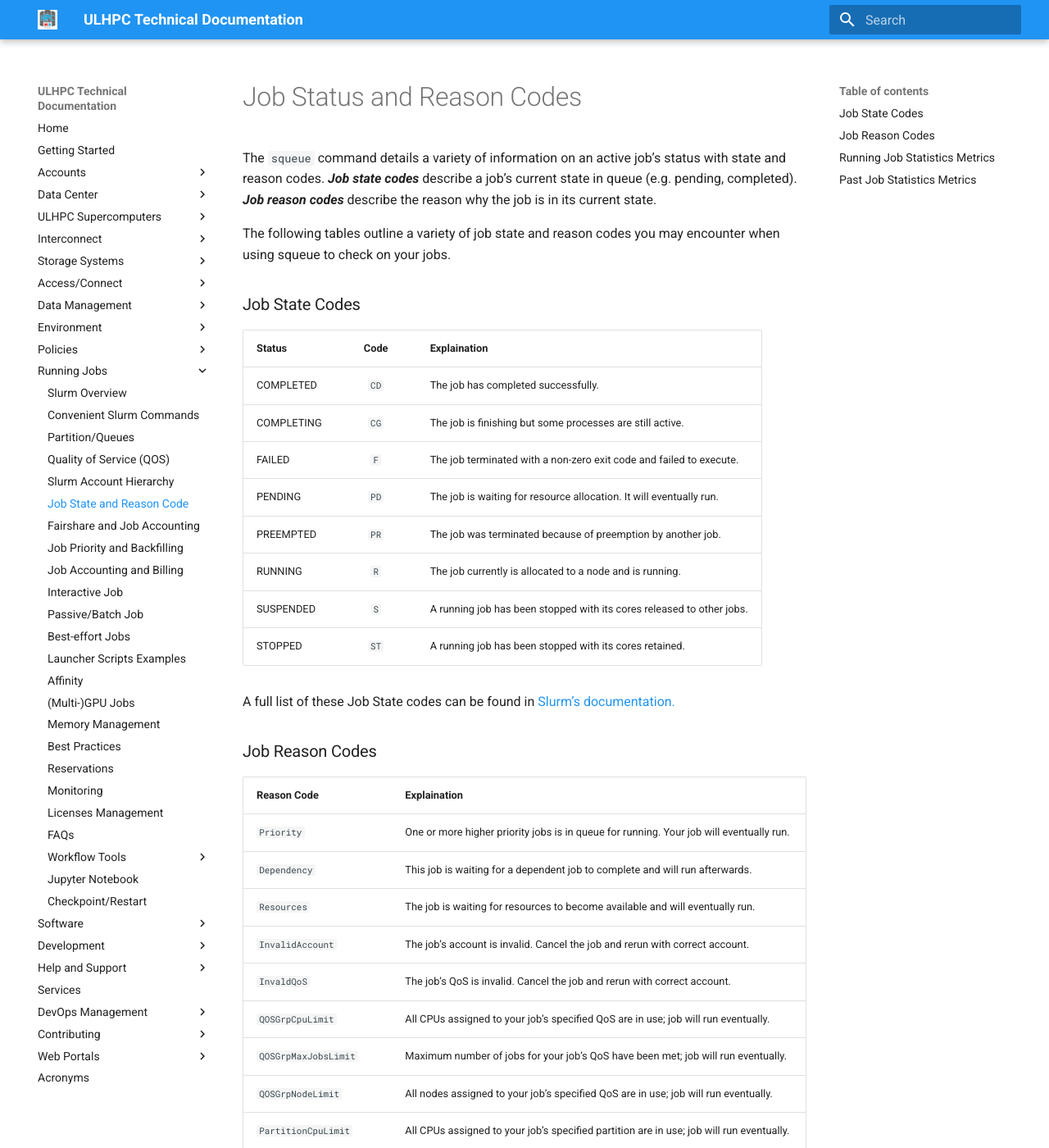
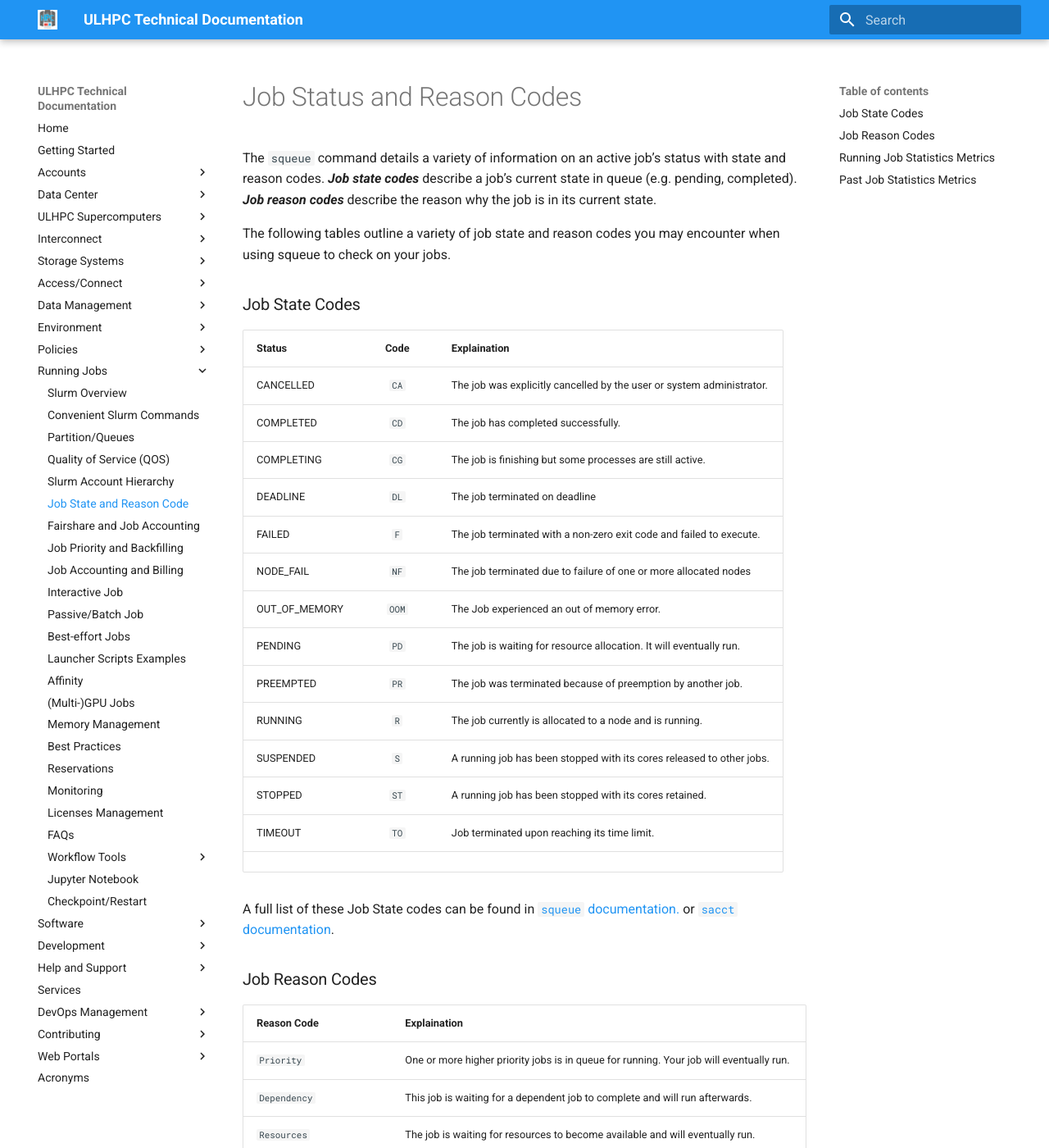
Before and after one commit to ULHPC/ulhpc-docs, an MkDocs documentation site: the page built from docs/jobs/reason-codes.md, in a window 1280 px wide and 1400 px high. Shown: the whole window at 82% size. Built offline with MkDocs 1.6.1 and Material for MkDocs 9.7.7, drawn with Linux system fonts in a browser that asks for light colours; comment, search, counter and statistics services are not loaded.

Commit message:
[jobs] complete job state
Signed-off-by: Sebastien Varrette <Sebastien.Varrette@uni.lu>

```diff
--- a/docs/jobs/reason-codes.md
+++ b/docs/jobs/reason-codes.md
@@ -13,17 +13,23 @@ may encounter when using squeue to check on your jobs.
 
 | Status        | Code  | Explaination                                                           |
 | ------------- | :---: | ---------------------------------------------------------------------- |
+| CANCELLED     | `CA`  | The job was explicitly cancelled by the user or system administrator.  |
 | COMPLETED     | `CD`  | The job has completed successfully.                                    |
 | COMPLETING    | `CG`  | The job is finishing but some processes are still active.              |
+| DEADLINE      | `DL`  | The job terminated on deadline                                         |
 | FAILED        | `F`   | The job terminated with a non-zero exit code and failed to execute.    |
+| NODE_FAIL     | `NF`  | The job terminated due to failure of one or more allocated nodes       |
+| OUT_OF_MEMORY | `OOM` | The Job experienced an out of memory error.                            |
 | PENDING       | `PD`  | The job is waiting for resource allocation. It will eventually run.    |
 | PREEMPTED     | `PR`  | The job was terminated because of preemption by another job.           |
 | RUNNING       | `R`   | The job currently is allocated to a node and is running.               |
 | SUSPENDED     | `S`   | A running job has been stopped with its cores released to other jobs.  |
 | STOPPED       | `ST`  | A running job has been stopped with its cores retained.                |
+| TIMEOUT       | `TO`  | Job terminated upon reaching its time limit.                           |
+|               |       |                                                                        |
 
-A full list of these Job State codes can be found in [Slurm’s
-documentation.](https://slurm.schedmd.com/squeue.html#lbAG)
+A full list of these Job State codes can be found in [`squeue`
+documentation.](https://slurm.schedmd.com/squeue.html#lbAG) or [`sacct` documentation](https://slurm.schedmd.com/sacct.html#lbAG).
 
 ### Job Reason Codes
 
```
